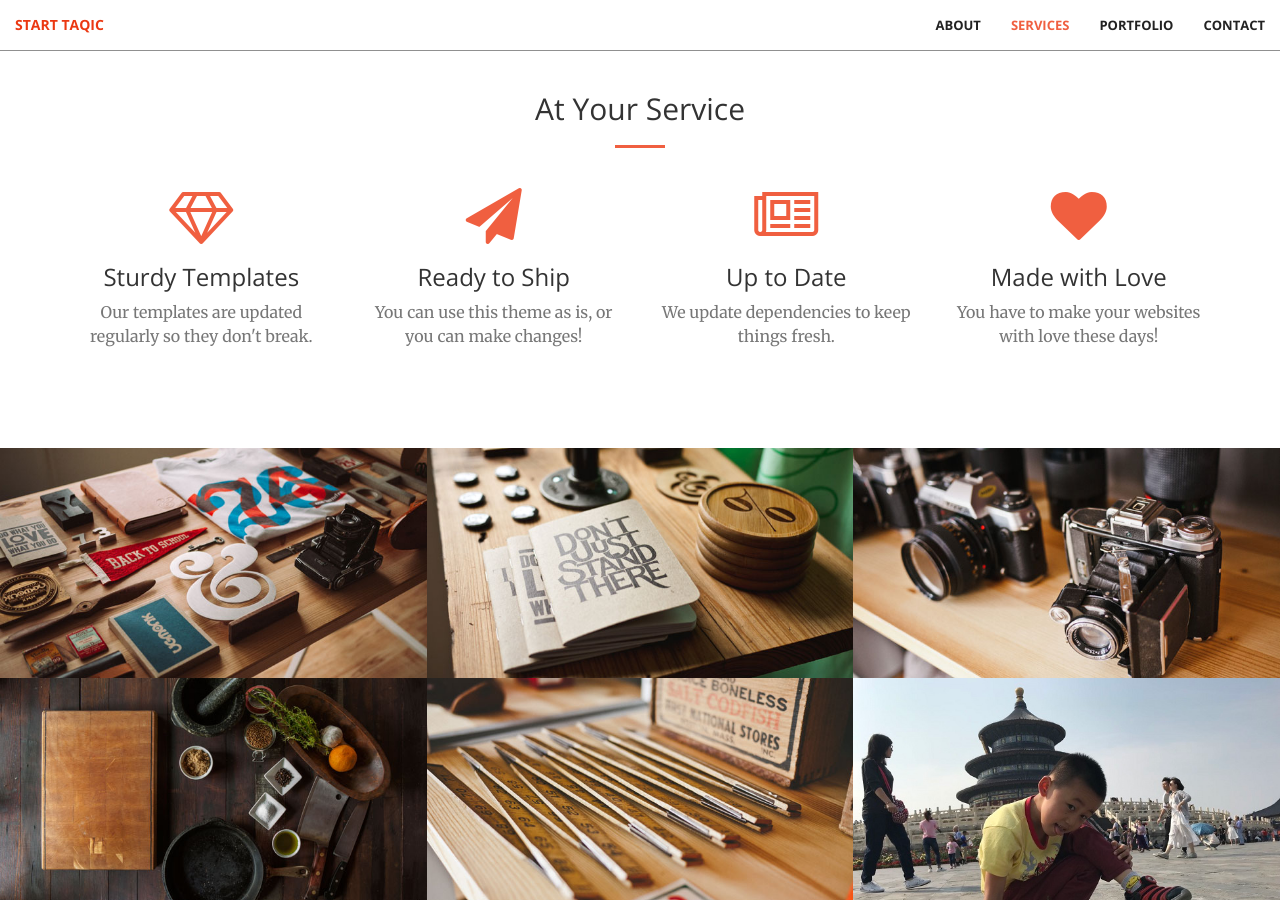
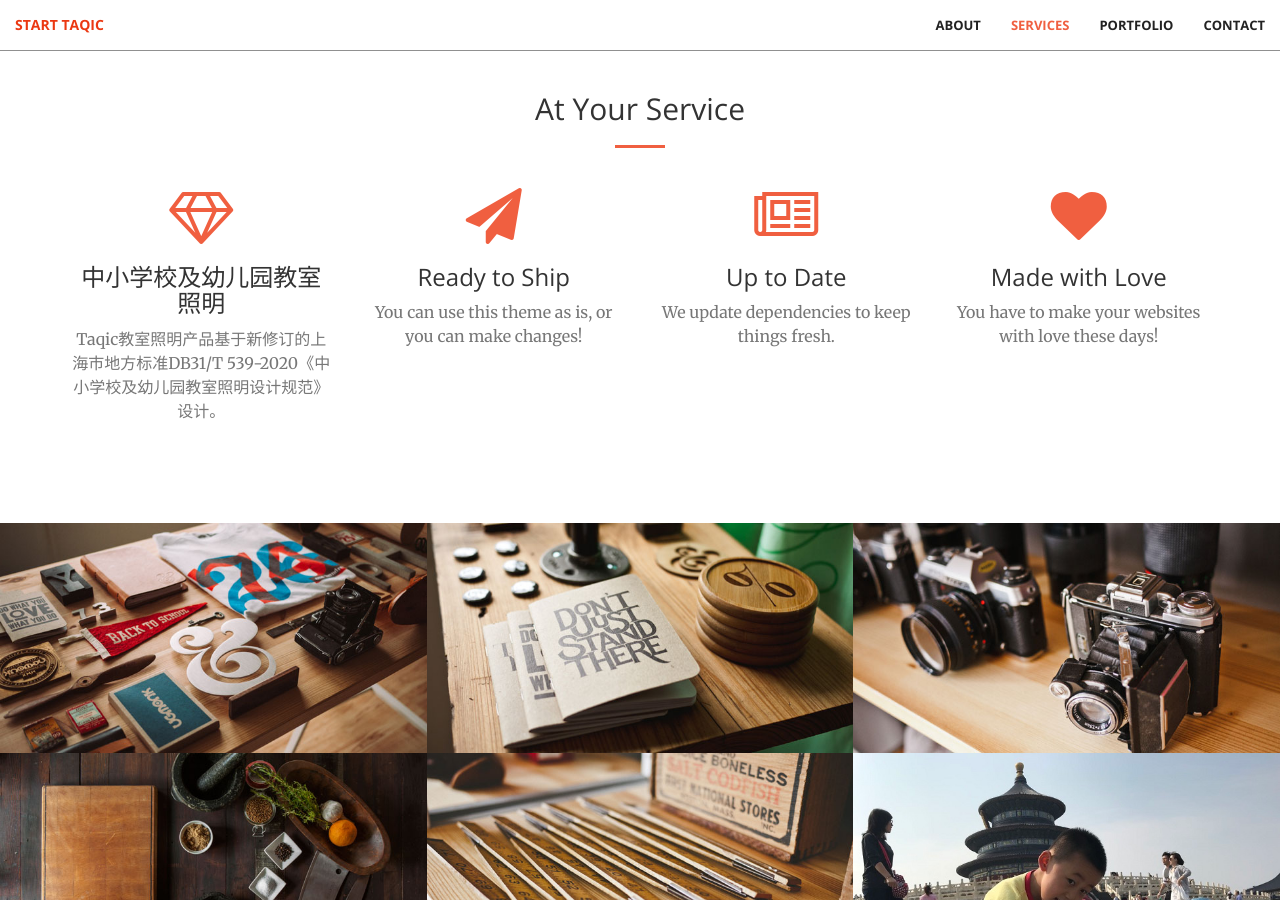
Before and after one commit to taqic/taqic.github.io, a Jekyll site: the page built from index.html, in a window 1280 px wide and 900 px high, scrolled down 1326 px. Built offline with Jekyll 4.4.1, drawn with Linux system fonts in a browser that asks for light colours.

Commit message:
Update services.html

```diff
--- a/_includes/services.html
+++ b/_includes/services.html
@@ -12,8 +12,8 @@
             <div class="col-lg-3 col-md-6 text-center">
                 <div class="service-box">
                     <i class="fa fa-4x fa-diamond wow bounceIn text-primary"></i>
-                    <h3>Sturdy Templates</h3>
-                    <p class="text-muted">Our templates are updated regularly so they don't break.</p>
+                    <h3>中小学校及幼儿园教室照明</h3>
+                    <p class="text-muted">Taqic教室照明产品基于新修订的上海市地方标准DB31/T 539-2020《中小学校及幼儿园教室照明设计规范》设计。</p>
                 </div>
             </div>
             <div class="col-lg-3 col-md-6 text-center">
```
